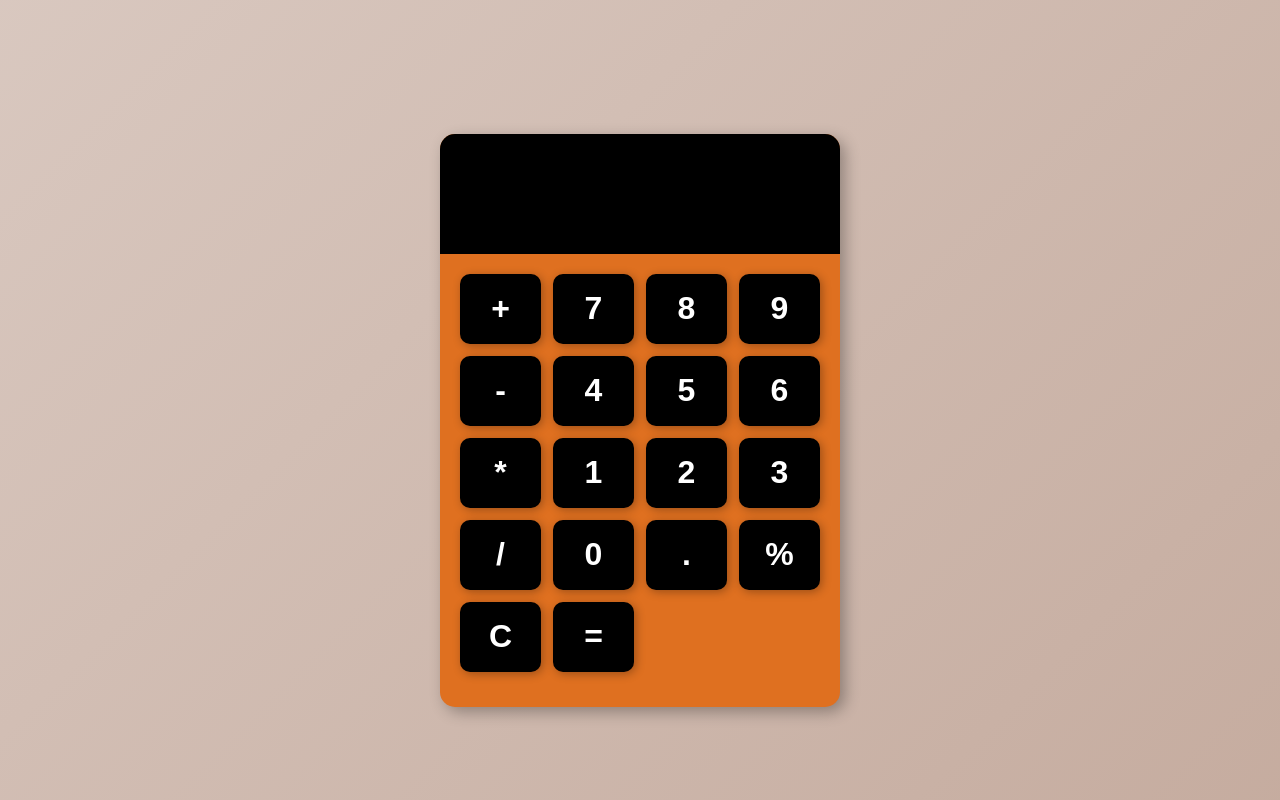
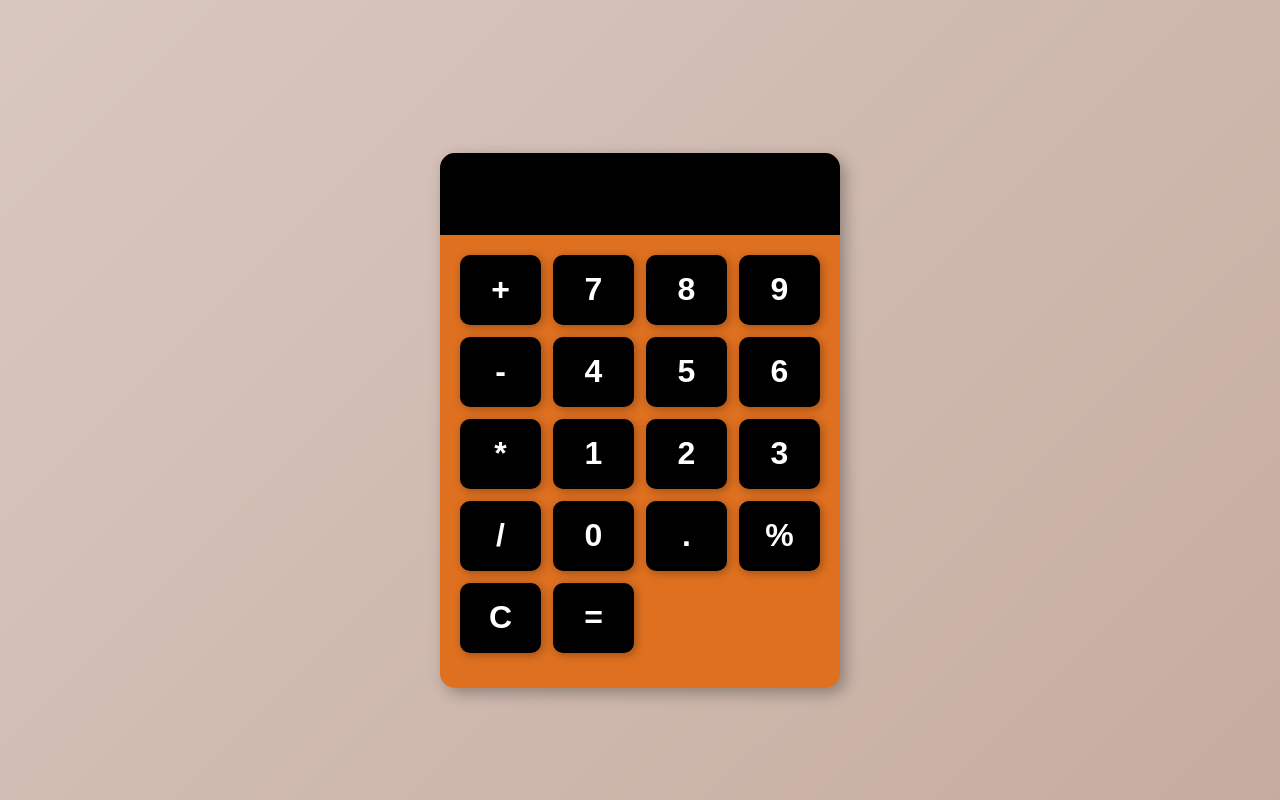
Before and after one commit to birat04/Calculator, a plain HTML site: page index.html in a window 1280 px wide. Drawn offline with Linux system fonts and the light colour scheme.

Commit message:
Update style.css

```diff
--- a/style.css
+++ b/style.css
@@ -37,7 +37,7 @@ body {
     min-height: 80px;
     height: auto;
     margin: 0 auto;
-    padding: 20px 35px;
+
     font-size: 2.5rem;
     text-align: right;
     border: none;
```
